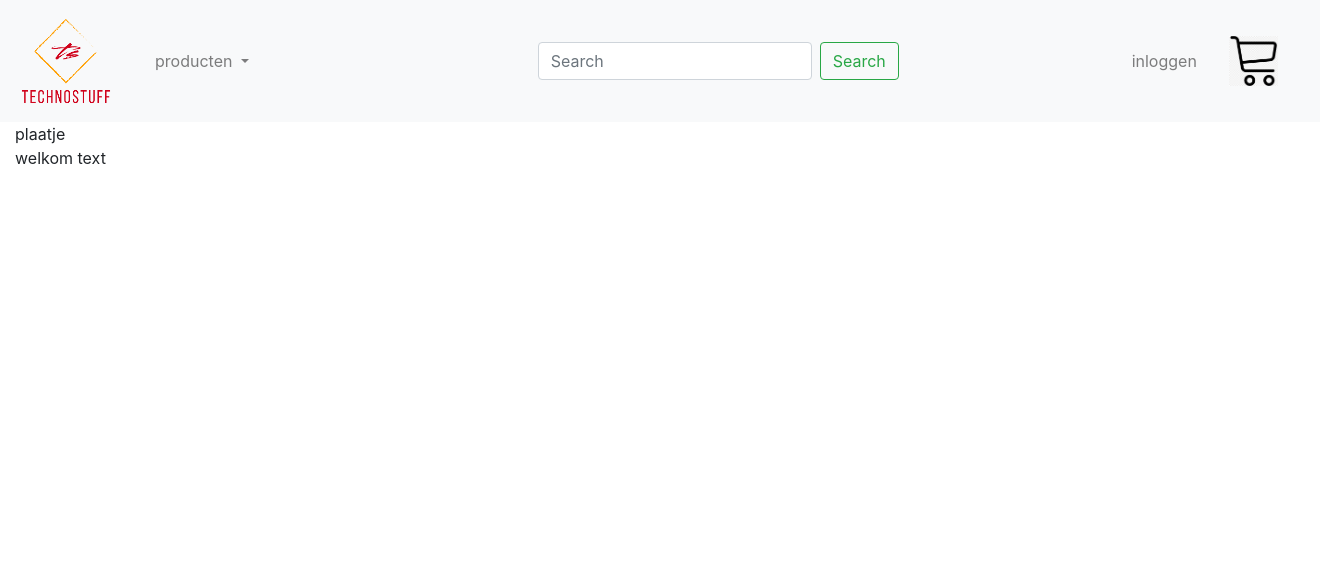
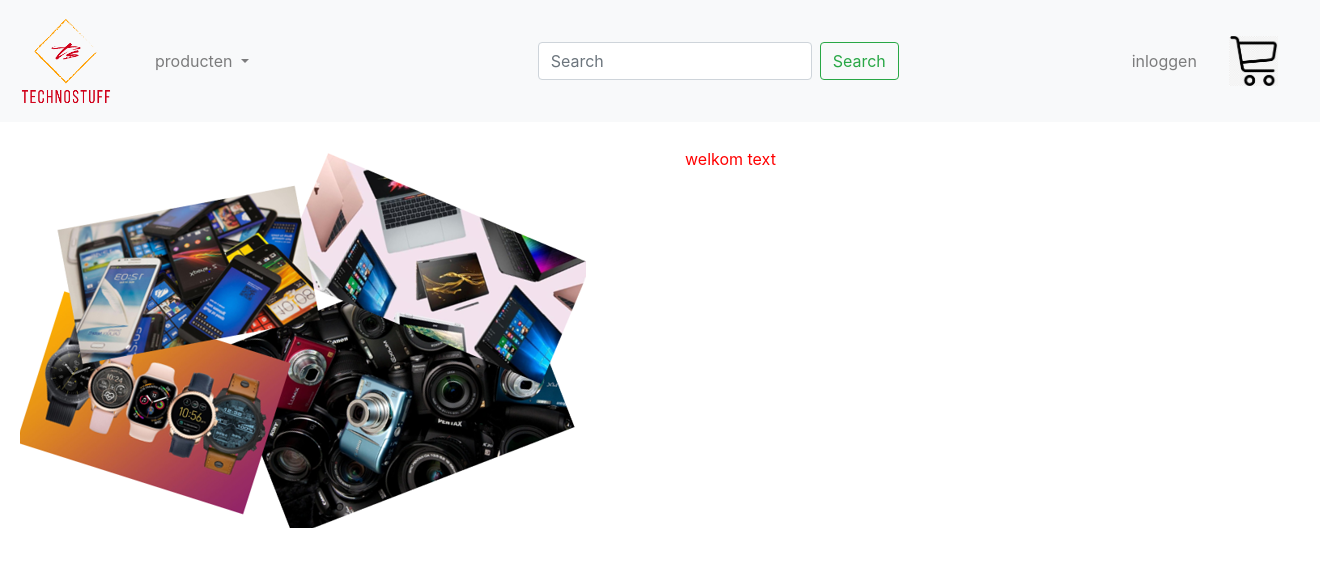
Before and after one commit to completenoob-creator/project4, a PHP site: page / in a window 1320 px wide; the page is wider, and only the part inside the window is pictured. Shown: the top 567 px of that part. Run offline with PHP 8.4, Linux system fonts and the light colour scheme; some libraries are stand-ins or nearby versions.

Commit message:
begonnen met home pagina

```diff
--- /dev/null
+++ b/css/style.css
@@ -0,0 +1,7 @@
+/* home page css */
+
+.home-opbouw{
+    color: red;
+    padding-top: 25px;
+    padding-left: 20px;
+}
--- a/pagina/home.php
+++ b/pagina/home.php
@@ -1,3 +1,8 @@
-
-<div class="col-6">plaatje</div>
-<div class="col-6">welkom text</div>
+<div class="home-opbouw">
+    <div class="row">
+        <div class="col-6">
+            <img src="./img/afbeelding-home.PNG" alt="">
+        </div>
+        <div class="col-6">welkom text</div>
+    </div>
+</div>
```
Also changed, not shown: img/afbeelding-home.PNG (added).
